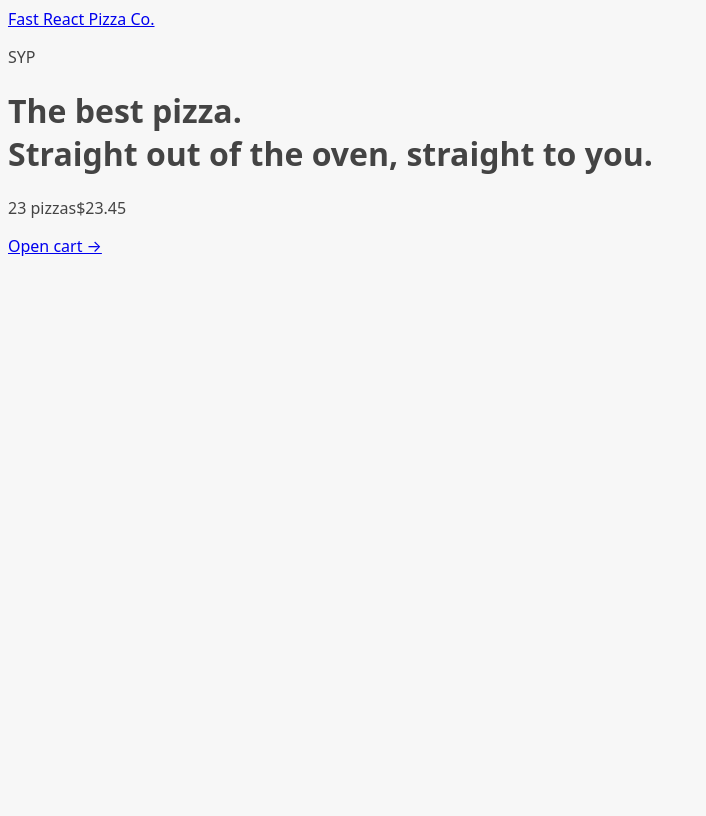
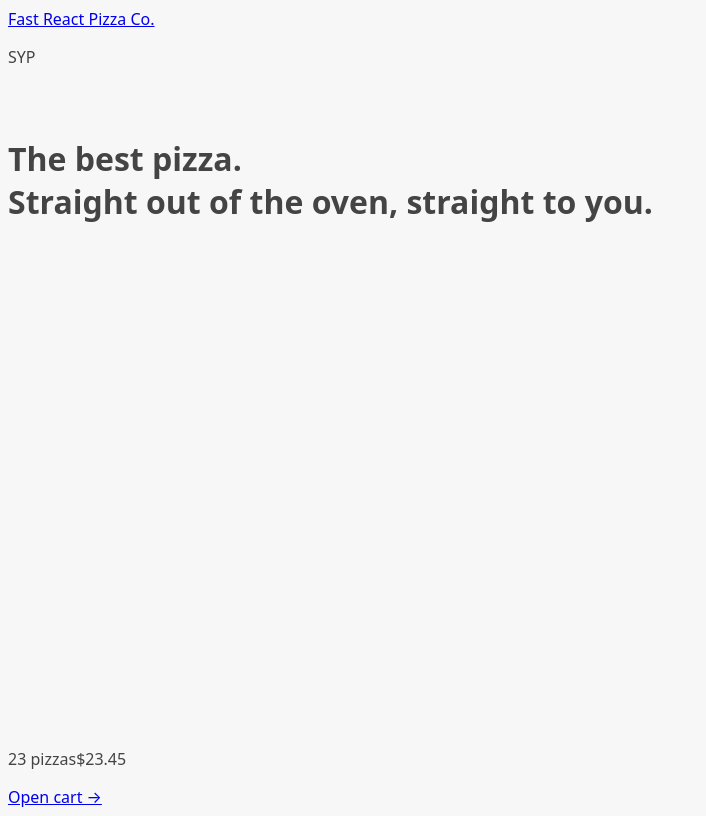
Before and after one commit to fisheeesh/fast-react-pizza, a React (Vite) app: page / in a window 1280 px wide. Shown: the whole page, without its empty margins (0-706 px from the left). Built offline with nearby package versions, Linux system fonts and the light colour scheme.

Commit message:
display loading indicator

```diff
--- a/src/features/menu/Menu.jsx
+++ b/src/features/menu/Menu.jsx
@@ -5,8 +5,6 @@
 
 function Menu() {
   const menu = useLoaderData()
-
-  console.log(menu)
 
   return <ul>
     {
--- a/src/features/menu/MenuItem.jsx
+++ b/src/features/menu/MenuItem.jsx
@@ -1,3 +1,4 @@
+/* eslint-disable no-unused-vars */
 import { formatCurrency } from "../../utils/helpers";
 
 /* eslint-disable react/prop-types */
--- a/src/ui/AppLayout.jsx
+++ b/src/ui/AppLayout.jsx
@@ -1,10 +1,17 @@
-import { Outlet } from "react-router-dom";
+import { Outlet, useNavigation } from "react-router-dom";
 import Header from "./Header";
 import CartOverview from '../features/cart/CartOverview'
+import Loader from "./Loader";
 
 export default function AppLayout() {
+    const navigation = useNavigation()
+    const isLoading = navigation.state === 'loading'
+
     return (
-        <div>
+        <div className="layout">
+            {
+                isLoading && <Loader />
+            }
             <Header />
             <main>
                 <Outlet />
--- /dev/null
+++ b/src/ui/Loader.jsx
@@ -0,0 +1,7 @@
+export default function Loader() {
+    return (
+        <div className="loader">
+
+        </div>
+    )
+}
```
